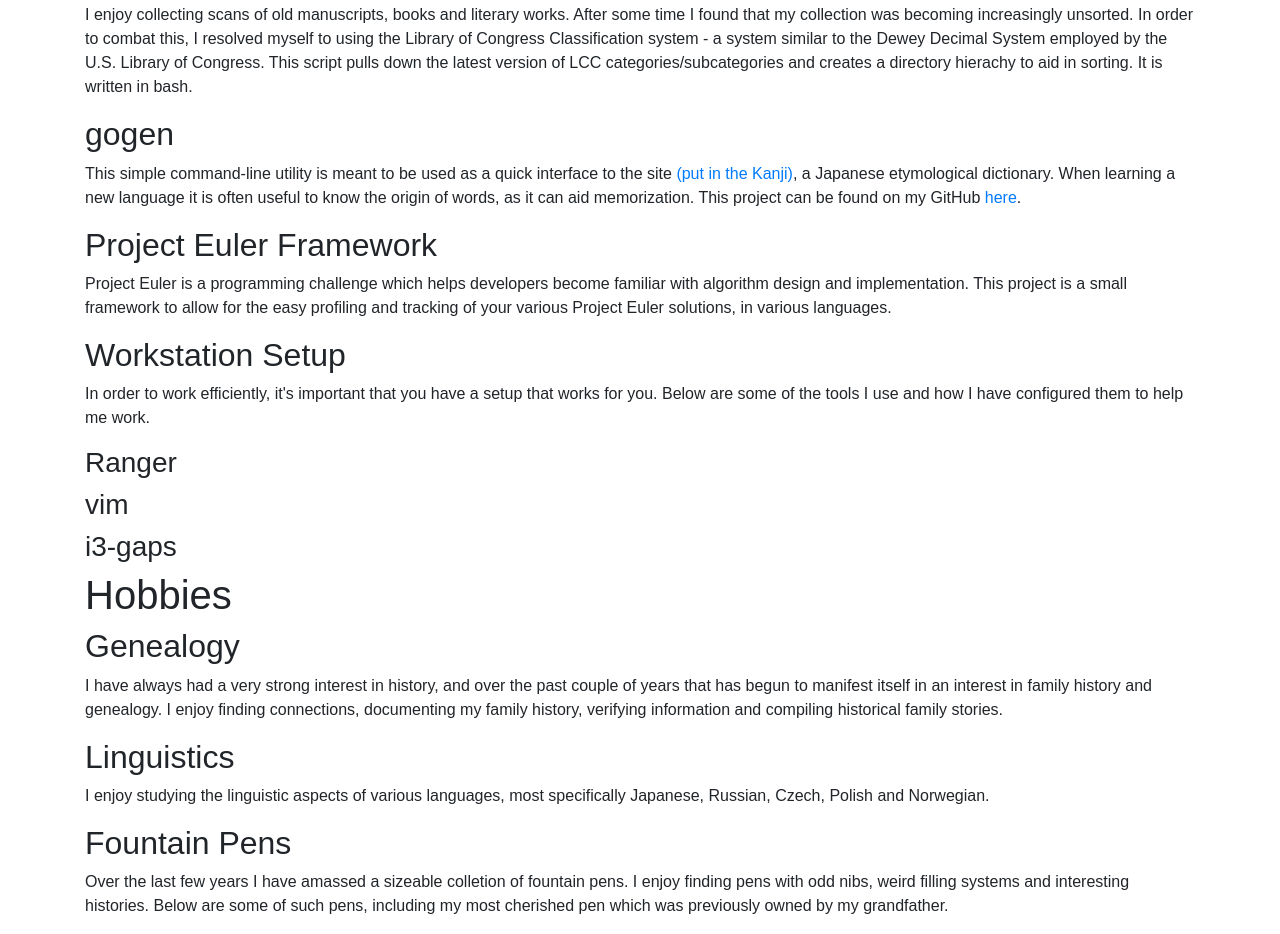
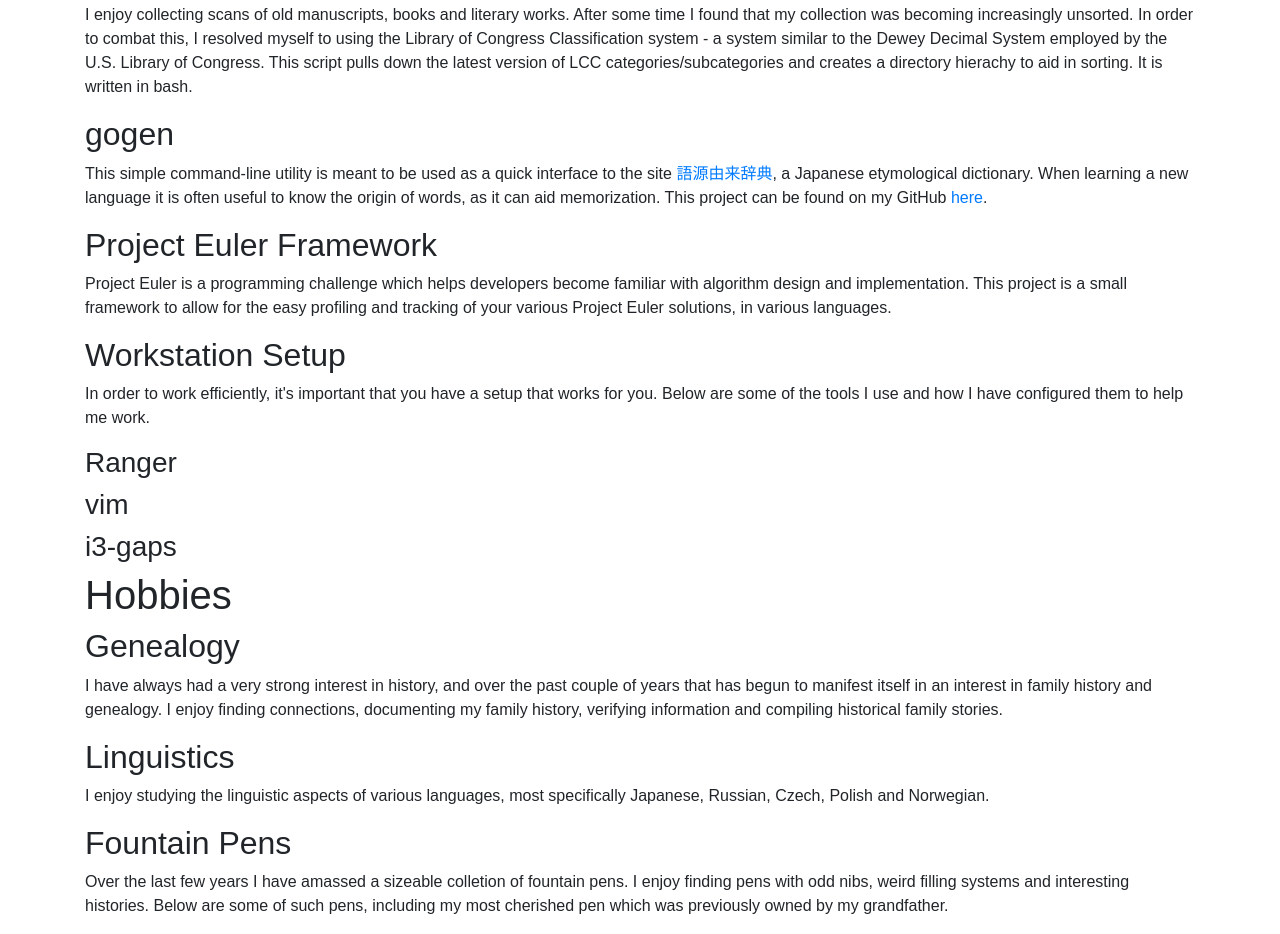
Before and after one commit to KeithPetro/KeithPetro.github.io, a plain HTML site: page index.html in a window 1280 px wide. Shown: the part 828-1762 px from the top of the page. Drawn offline with nearby package versions, Linux system fonts and the light colour scheme.

Commit message:
Update index.html

```diff
--- a/index.html
+++ b/index.html
@@ -95,7 +95,7 @@
 
         <h2>gogen</h2>
         <p>This simple command-line utility is meant to be used as a quick interface
-        to the site <a href=http://gogen-allguide.com/>(put in the Kanji)</a>, a Japanese
+        to the site <a href=http://gogen-allguide.com/>語源由来辞典</a>, a Japanese
         etymological dictionary. When learning a new language it is often
         useful to know the origin of words, as it can aid memorization. This project
         can be found on my GitHub <a href=github.com>here</a>.</p>
```
